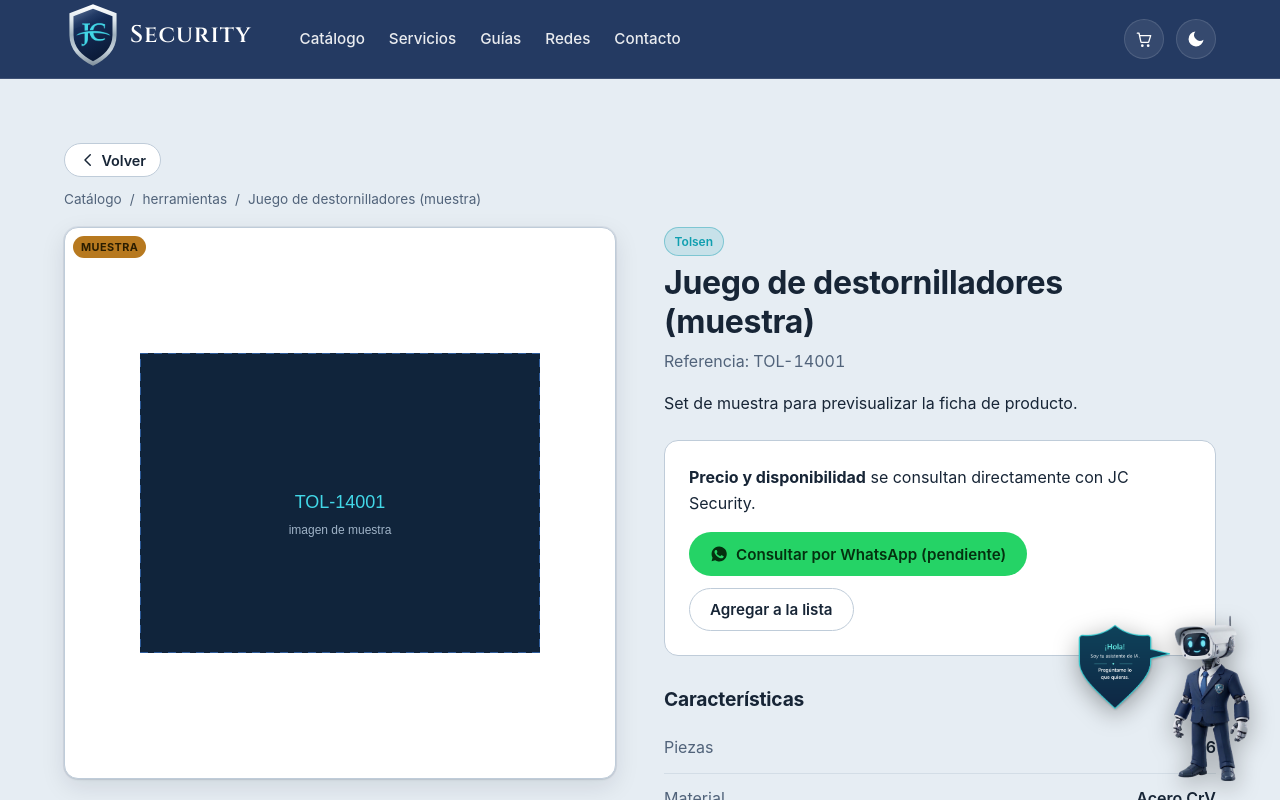
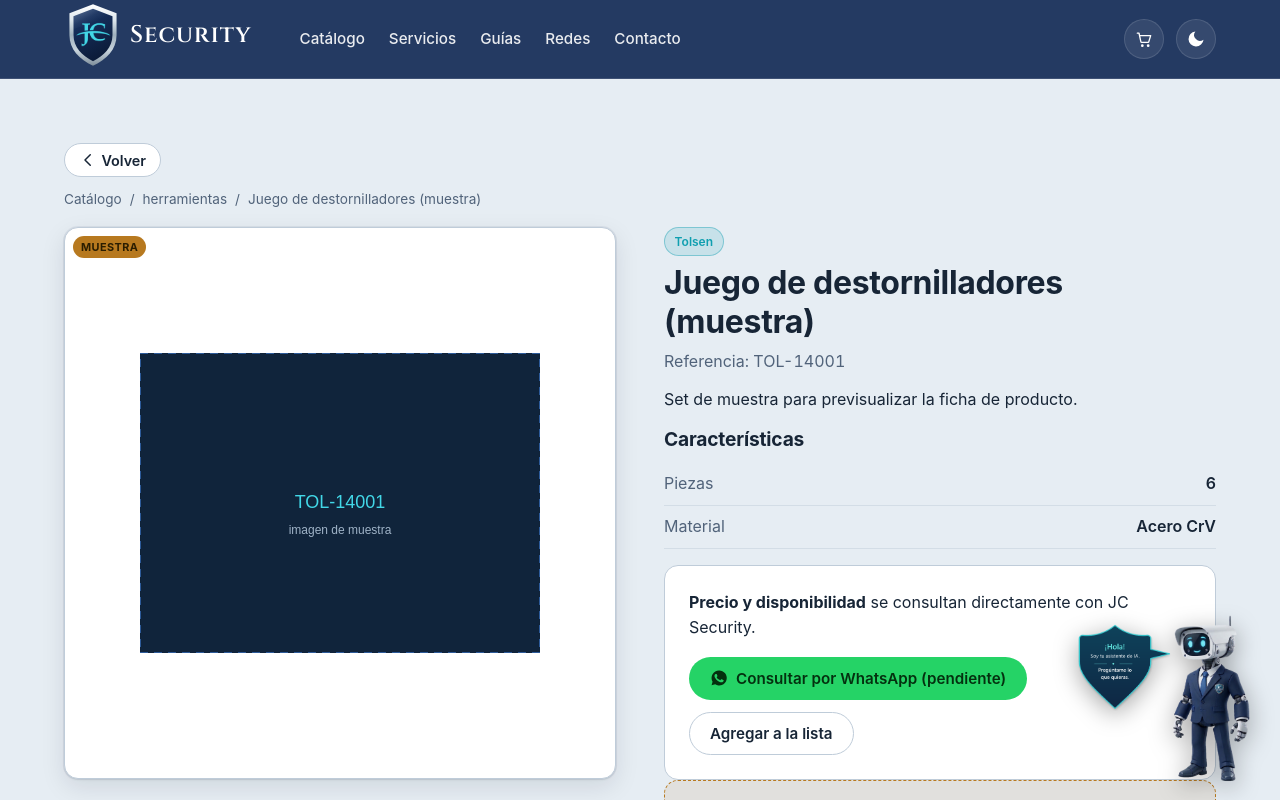
Before and after one commit to JC-Security27/JC_Security, a React (Vite) app in the folder frontend/: page /producto/p-1 in a window 1280 px wide. Shown: the top 800 px of the page. Built offline with nearby package versions, Linux system fonts and the light colour scheme.

Commit message:
Cerrar categorias al elegir y Caracteristicas arriba del precio con layout compacto en horizontal

```diff
--- a/frontend/src/components/catalog/CatalogControls.tsx
+++ b/frontend/src/components/catalog/CatalogControls.tsx
@@ -127,7 +127,10 @@ export function CatalogControls({
                   filters.categorySlug === "" ? "is-active" : ""
                 }`}
                 aria-pressed={filters.categorySlug === ""}
-                onClick={() => onChange({ ...filters, categorySlug: "" })}
+                onClick={() => {
+                  onChange({ ...filters, categorySlug: "" });
+                  setCategoriesOpen(false);
+                }}
               >
                 Todas
               </button>
@@ -139,12 +142,13 @@ export function CatalogControls({
                     type="button"
                     className={`chip filter-chip ${active ? "is-active" : ""}`}
                     aria-pressed={active}
-                    onClick={() =>
+                    onClick={() => {
                       onChange({
                         ...filters,
                         categorySlug: active ? "" : cat.slug,
-                      })
-                    }
+                      });
+                      setCategoriesOpen(false);
+                    }}
                   >
                     {cat.name}
                     {typeof cat.productCount === "number" && (
--- a/frontend/src/pages/ProductPage.tsx
+++ b/frontend/src/pages/ProductPage.tsx
@@ -189,6 +189,21 @@ export function ProductPage() {
             </div>
           )}
 
+          {/* Características del producto (arriba del bloque de precio). */}
+          {specs.length > 0 && (
+            <div className="specs">
+              <h2>Características</h2>
+              <dl className="specs-list">
+                {specs.map(([k, v]) => (
+                  <div key={k} className="specs-row">
+                    <dt>{k}</dt>
+                    <dd>{v}</dd>
+                  </div>
+                ))}
+              </dl>
+            </div>
+          )}
+
           {/* Sin precios: se consulta por WhatsApp */}
           <div className="price-box">
             <p>
@@ -230,20 +245,6 @@ export function ProductPage() {
             )}
           </div>
 
-          {specs.length > 0 && (
-            <div className="specs">
-              <h2>Características</h2>
-              <dl className="specs-list">
-                {specs.map(([k, v]) => (
-                  <div key={k} className="specs-row">
-                    <dt>{k}</dt>
-                    <dd>{v}</dd>
-                  </div>
-                ))}
-              </dl>
-            </div>
-          )}
-
           {product.isSample && (
             <SampleNotice>
               <strong>Dato de muestra.</strong> Este producto es un ejemplo. La
--- a/frontend/src/styles/pages.css
+++ b/frontend/src/styles/pages.css
@@ -785,7 +785,7 @@
   border: 1px solid var(--border);
   border-radius: var(--radius-md);
   padding: var(--space-5);
-  margin: var(--space-5) 0;
+  margin: var(--space-5) 0 0;
 }
 .product-detail-actions {
   display: flex;
@@ -817,6 +817,26 @@
 .specs-row dd {
   font-weight: 600;
   text-align: right;
+}
+/* En pantallas anchas horizontales (tablet apaisado, PC) compactamos los
+   espacios verticales de la columna de info para que Características y el
+   bloque de precio queden un poco más arriba y se vea todo sin bajar. */
+@media (min-width: 900px) {
+  .product-detail-desc {
+    margin: var(--space-3) 0;
+  }
+  .sizes {
+    margin: var(--space-3) 0;
+  }
+  .specs {
+    margin-top: var(--space-4);
+  }
+  .specs-row {
+    padding: var(--space-2) 0;
+  }
+  .price-box {
+    margin-top: var(--space-4);
+  }
 }
 @media (max-width: 760px) {
   .product-detail {
```
